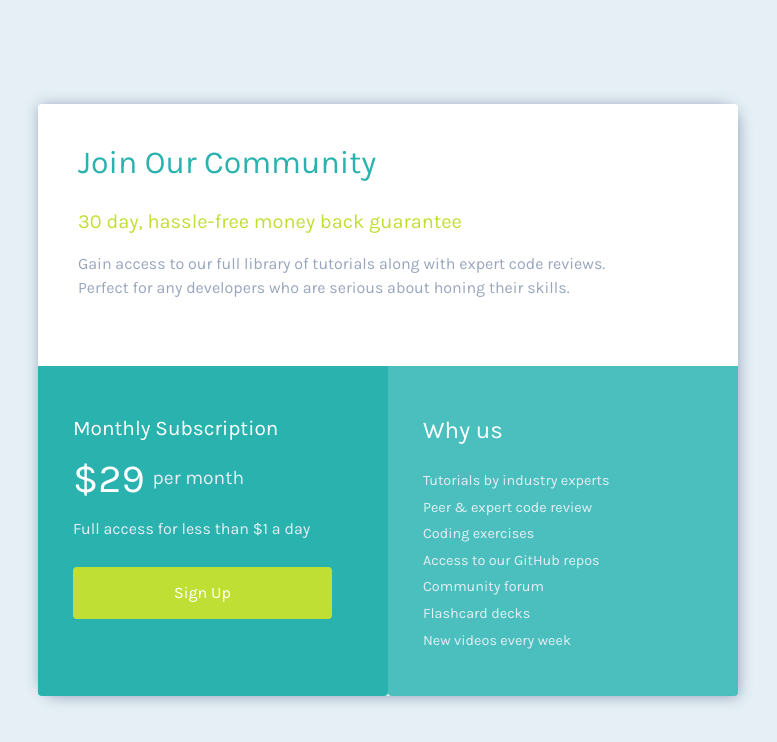
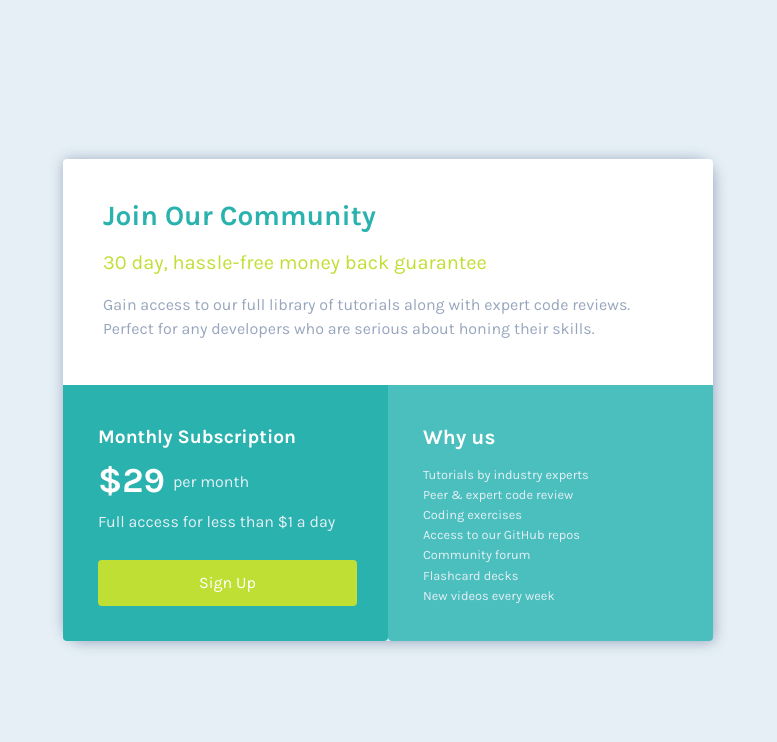
Before and after one commit to KenSparks-Dev/Single-price-grid.github.io, a website: page index.html in a window 1280 px wide. Shown: the whole page, without its empty margins (252-1029 px from the left). Drawn offline with nearby package versions, Linux system fonts and the light colour scheme.

Commit message:
sizing adjustments

```diff
--- a/index.html
+++ b/index.html
@@ -18,7 +18,7 @@
       <div class="container-fluid main-container">
         <div class="row top-row rounded-top">
           <div class="col-12 top-col ">
-            <h2 class="top-row-title ">Join Our Community</h2>
+            <h3 class="top-row-title ">Join Our Community</h3>
             <h5 class="top-row-subtitle">30 day, hassle-free money back guarantee</h5>
             <p class="top-row-p">Gain access to our full library of tutorials along with expert code reviews. <br>Perfect
               for any developers who are serious about honing their skills.</p>
--- a/style.css
+++ b/style.css
@@ -17,7 +17,7 @@ body {
 }
 
 .main-container {
-	max-width: 700px;
+	max-width: 650px;
 	box-shadow: 1px 1px 14px  hsl(218, 22%, 67%);
 	background: hsl(204, 43%, 93%);
 	  border-radius: 5px 20px 5px;
@@ -31,6 +31,7 @@ body {
 
 .top-row-title {
 	color: hsl(179, 62%, 43%);
+	font-weight:700;
 }
 
 .top-row-subtitle {
@@ -42,10 +43,10 @@ body {
 }
 
 .top-col {
-	padding: 40px 0px 40px 0px;
+	padding: 40px 0px 18px 0px;
 }
 
-.top-col h2, h5, p {
+.top-col h3, h5, p {
 	padding: 0px 40px 10px 40px;
 }
 
@@ -57,22 +58,27 @@ body {
 .bottom-row-left {
 	background-color: hsl(179, 62%, 43%);
 	color: white;
-	padding-bottom: 40px;
+	padding-bottom: 25px;
 }
 
 .bottom-row-left h4 {
-	margin: 50px 0px 0px 20px;
-	font-size:1.3em;
+	margin: 40px 0px -1px 20px;
+	font-size:1.2em;
+		font-weight: 700;
+
 }
 
 .bottom-row-left p {
-	padding: 8px 0px 0px 20px;
+	padding: 0px 0px 0px 20px;
 	color: hsl(204, 43%, 93%);
 }
 
 .bottom-row-left button {
-	margin: 10px 0px 0px 20px;
-	padding: 13px 100px;
+	margin: 10px 0px 10px 20px;
+	padding: 10px 100px;
+	background: hsl(71, 73%, 54%);
+	color: white;
+
 }
 .price{
 	display: flex;
@@ -82,17 +88,12 @@ body {
 .price p{
 	padding:0 8px;
 	margin-top:15px;
-	font-size:1.2em;
+	font-size:1.0em;
 }
 span {
-	font-size: 2.5em;
+	font-size: 2.2em;
 	color: white;
-}
-
-button {
-	background: hsl(71, 73%, 54%);
-	color: white;
-	padding: 60px 20px;
+	font-weight:700;
 }
 
 /* Bottom Row Right */
@@ -100,11 +101,13 @@ button {
 .bottom-row-right {
 	color: white;
 	background: rgb(74, 191, 190);
-	padding-bottom:40px;
+	padding-bottom:25px;
 }
 
 .bottom-row-right h4 {
-	margin: 50px 0px 25px 20px;
+	margin: 40px 0px 15px 20px;
+	font-size:1.3em;
+	font-weight: 700;
 }
 
 .bottom-row-right ul {
@@ -112,8 +115,8 @@ button {
 }
 
 .bottom-row-right li {
-	margin: 0px 0px 5px 0px;
-	font-size: .9em;
+	margin: 0px 0px 1px 0px;
+	font-size: .8em;
 	font-weight: normal;
 	color: hsl(204, 43%, 93%);
 }
```
